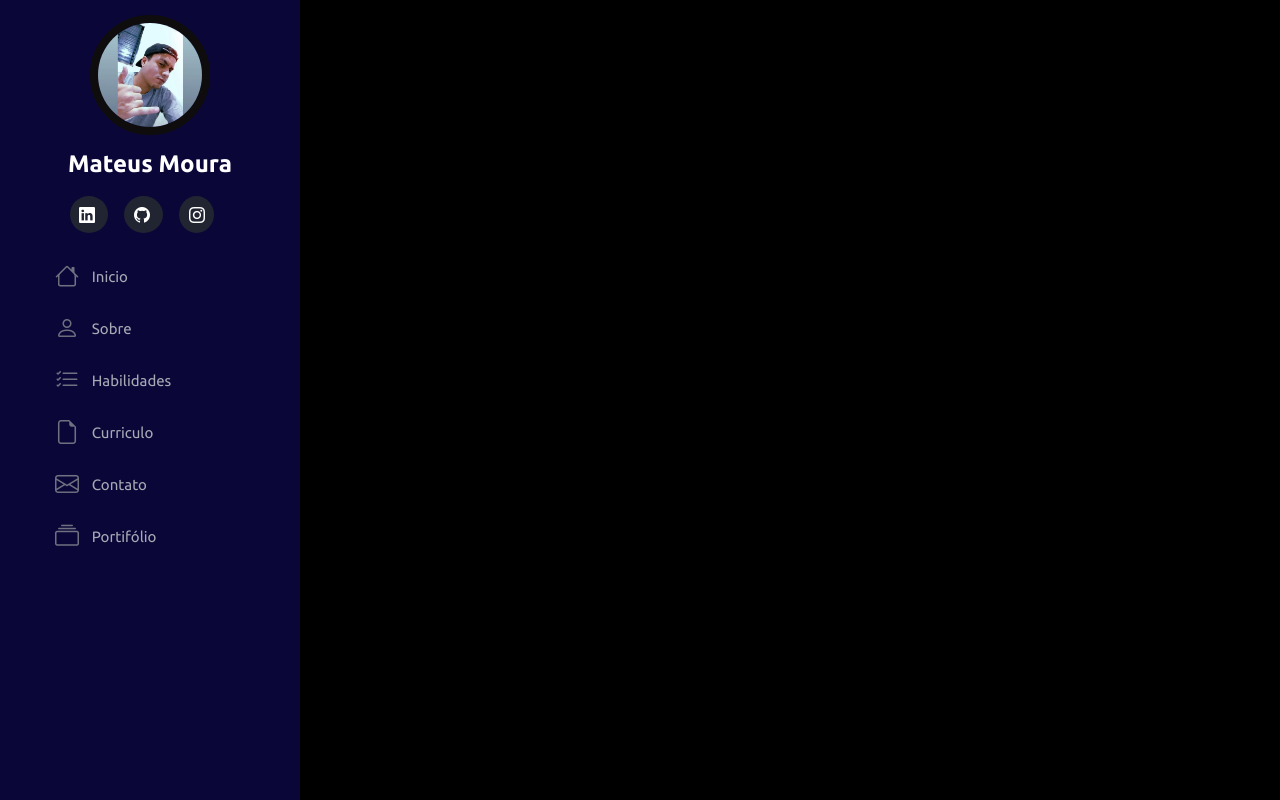
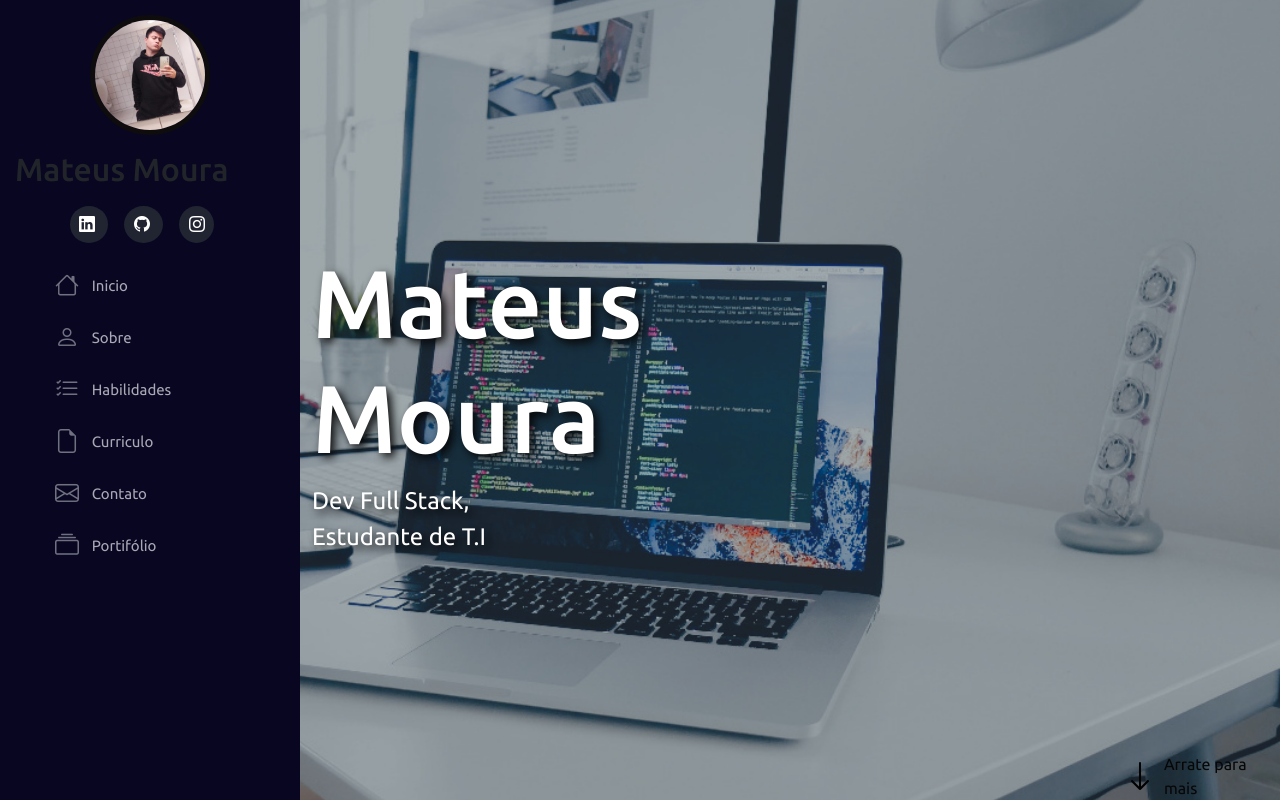
Before and after one commit to Mourex99/Portfolio, a Flask app: page / in a window 1280 px wide. Run offline with Flask 2, Linux system fonts and the light colour scheme; some libraries are stand-ins or nearby versions.

Commit message:
Alteração no Portfólio

```diff
--- a/static/style.css
+++ b/static/style.css
@@ -5,7 +5,7 @@
   font-family: Ubuntu, Arial;
   width: 100%;
   height: 100%;
-  background-color: rgb(0, 0, 0);
+  background-color: rgba(255, 255, 255, 0.877);
 }
 
 #header {
@@ -13,7 +13,7 @@
   top: 0;
   left: 0;
   bottom: 0;
-  background: #0a0638;
+  background: #090622;
   overflow-y: auto;
   width: 300px;
   transition: all ease-in-out 0.5s;
@@ -25,7 +25,7 @@
   margin: 15px auto;
   display: block;
   width: 120px;
-  border: 8px solid #0e0c0c;
+  border: 5px solid #0e0c0c;
   border-radius: 50%;
 }
 
@@ -89,3 +89,41 @@
 .nav-menu li:hover > a i {
   color: #149ddd;
 }
+
+#main {
+  margin-left: 300px;
+
+}
+
+section#inicio {
+  background-image: url("./img/img/wallpaperflare.com_wallpaper\ \(2\)\ -\ Editado.png") ;
+   background-repeat: no-repeat;
+  background-size: cover;
+  background-attachment: fixed;
+  background-position: center;
+
+  width: 100%;
+  height: 100vh;
+}
+
+section#inicio h2 {
+  font-size: 6rem;
+}
+
+section#inicio span#subtitle {
+  margin-right: 8rem;
+  font-size: 1.5rem;
+}
+
+.text-shadow {
+  text-shadow: 4px 4px 10px #070707;
+}
+
+section#inicio div#arraste {
+  width: 9rem;
+}
+
+section#inicio div#arraste a {
+  text-decoration: none;
+  color: #070707;
+}
--- a/templates/index.html
+++ b/templates/index.html
@@ -1,4 +1,4 @@
-<!DOCTYPE html>
+ <!DOCTYPE html>
 <html lang="pt-br">
 <head>
     <meta charset="UTF-8">
@@ -15,8 +15,8 @@
 
     <aside id="header">
         <section class="profile">
-            <img src="../static/img/BOZKvGRO_400x400.jpg" alt="Foto do Mateus">
-            <h1>Mateus Moura</h1>
+            <img src="../static/img/Foto-2023.jpg" alt="Foto do Mateus">
+            <h2>Mateus Moura</h2>
             <div class="social-links mt-4 text-center">
                 <a target="_blank" href="https://www.linkedin.com/in/mateus-m-a30259114/">
                     <i class="bi bi-linkedin"></i>
@@ -68,6 +68,22 @@
 
     <main id="main">
 
+      <section id="inicio" class="row m-0 p-0">
+        <div class="col-md-5 d-flex justify-content-center align-items-center flex-column">
+            <h2 class="text-white text-shadow">Mateus Moura</h2>
+            <span id="subtitle" class="text-white text-shadow">Dev Full Stack, Estudante de T.I</span>
+        </div>
+
+        <div class="col-md-7 d-flex justify-content-end align-items-end">
+            <div id="arraste" class="d-flex align-items-center">
+                <i class="bi bi-arrow-down text-black pe-2 fs-2" aria-hidden="true"></i>
+                <a href="#sobre">Arrate para mais</a>
+            </div>
+
+        </div>
+
+
+      </section>
     </main>
 
 
```
Also changed, not shown: static/img/Foto-2023.jpg (added), static/img/img/1.jpg (added), static/img/img/A mente que se abre a uma nova ideia jamais voltará ao seu tamanho original albert einstein; (1).jpg (added), static/img/img/wallpaperflare.com_wallpaper (2) - Editado.png (added).
